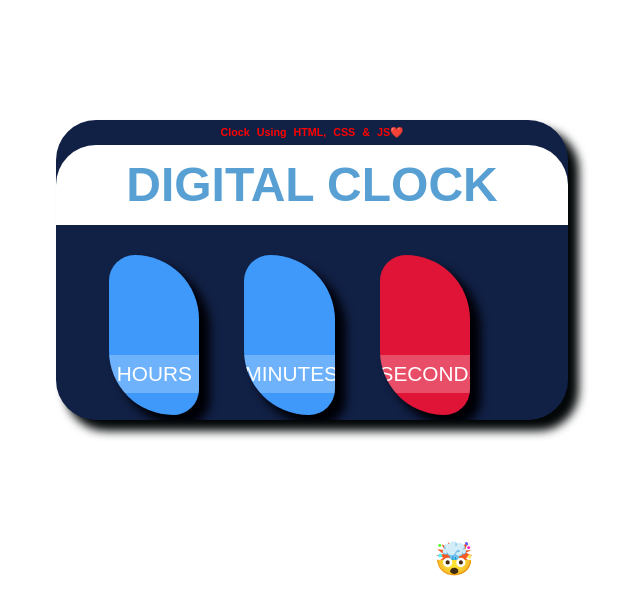
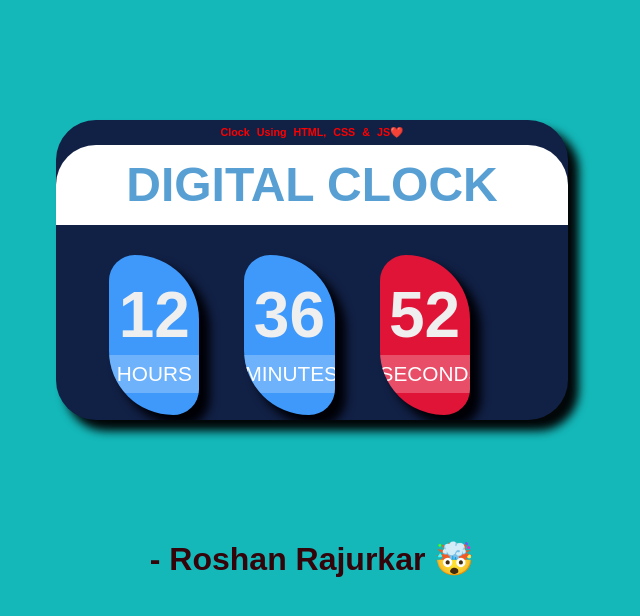
Before and after one commit to karan-mandhare/Digital-clock, a plain HTML site: page index.html in a window 1280 px wide. Shown: the whole page, without its empty margins (328-968 px from the left). Drawn offline with Linux system fonts and the light colour scheme.

Commit message:
Update index.html

```diff
--- a/index.html
+++ b/index.html
@@ -55,7 +55,7 @@
     </div>
 
     <!-- Add javascript always at the end because it prevents overriding -->
-    <script type="text/javascript" src="index.js"></script?
+    <script type="text/javascript" src="index.js"></script>
 </body>
 
 </html>
```
